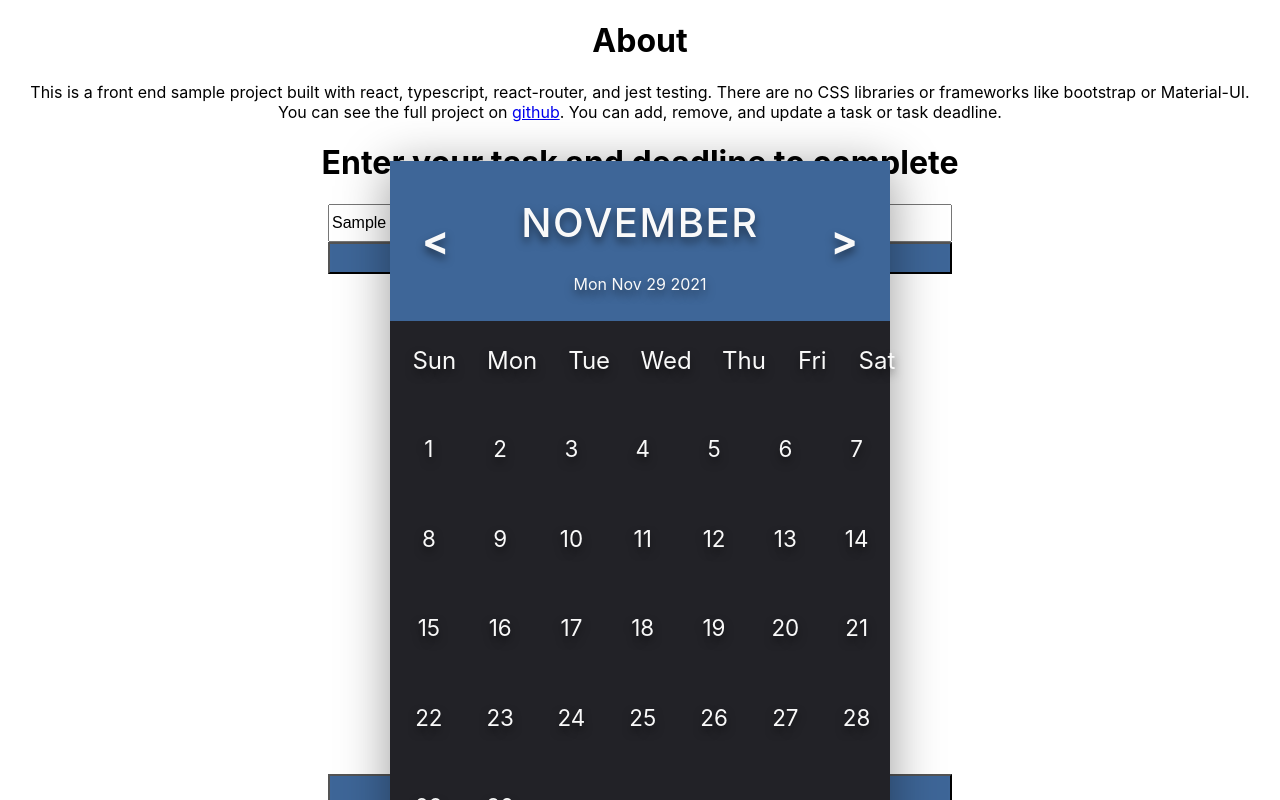
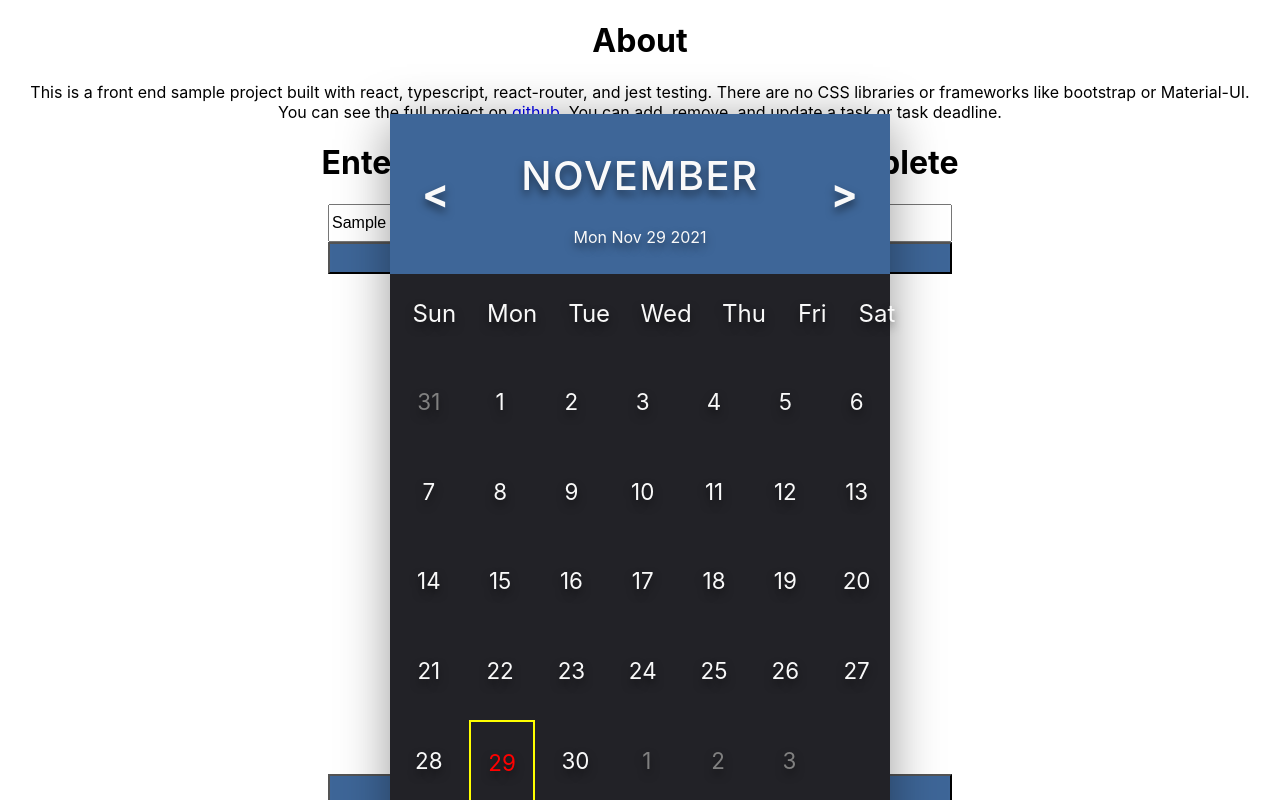
Before and after one commit to bboysamuel/todoListWithTypeScriptAndJest, a React (Create React App) app: page / in a window 1280 px wide. Both pictures are taken after typing "Sample" into the empty fields and a click on the button "Add Due Date". Shown: the top 800 px of the page. Built offline with nearby package versions, Linux system fonts and the light colour scheme.

Commit message:
added current day past and present days of month

```diff
--- a/src/components/App.css
+++ b/src/components/App.css
@@ -183,6 +183,14 @@ CALENDAR
   width: 100%;
 }
 
+.currentMonthCurrentDay {
+  color: red;
+  border: 2px solid yellow;
+}
+
+.notCurrentMonthDay {
+  color: gray;
+}
 
 /*
 this is left and right arrows for click
--- a/src/components/Calendar.tsx
+++ b/src/components/Calendar.tsx
@@ -31,12 +31,15 @@ const Calendar = (props: any) => {
 
   const [selectedDate, setSelectedDate] = useState()
 
-  console.log('showCalendar', showCalendar)
+  // console.log('showCalendar', showCalendar)
 
   const currentDate = new Date()
   // currentDate.setMonth(5) set the month to june to test
   // currentDate.setMonth(1)
   console.log('date', currentDate.getDay())
+  console.log('currentDate', currentDate)
+  const currentDayNum = currentDate.getDate()
+
 const currentMonthNumber = currentDate.getMonth()
 const [currentMonthDisplay, setCurrentMonthDisplay] = useState<string>(displayMonthsArray[currentMonthNumber])
 // console.log('currentMonth', currentMonth)
@@ -47,30 +50,42 @@ let currentDateDisplay = currentDate.toDateString()
 // ======== displays correct number of days per month =================
 const lastDayOfMonth = new Date(currentDate.getFullYear(), currentDate.getMonth() + 1, 0).getDate() // 0 gets the last day of the previous month. so add 1 month so it's current month.
 
-let daysNumbers: number[] = []
+// let daysNumbers: number[] = []
+let daysNumbers: {num: number, display: string }[] = []
 
 for(let i = 1; i <= lastDayOfMonth; i++) {
-  daysNumbers.push(i)
+  if (i === currentDayNum) {
+    console.log('days111', i, currentDayNum)
+    daysNumbers.push({num: i, display: 'currentMonthCurrentDay'})
+  } else {
+    daysNumbers.push({num: i, display: 'currentMonth'})
+
+  }
+  // daysNumbers.push({num: i, display: 'currentMonth'})
 }
 // console.log('days', daysNumbers)
 
-// =========== last month's days to display ======
+
+// =========== prev month's days to display ======
 
 
 
-let lastMonthDays: number[] = []
+// let lastMonthDays: number[] = []
+let lastMonthDays: {num: number, display: string }[] = []
 
 const prevMonthLastDay = new Date(currentDate.getFullYear(), currentDate.getMonth(), 0).getDate()
 console.log('prevMonthLastDay', prevMonthLastDay)
 
-const firstDayIdx = currentDate.getDay()
-for(let j = firstDayIdx; j > 0; j -- ) {
+const currentDayIdx = currentDate.getDay()
+for(let j = currentDayIdx; j > 0; j -- ) {
   let dayNumFromLastMonthToDisplay = prevMonthLastDay - j + 1
   console.log('dayNumFromLastMonthToDisplayOnCal', dayNumFromLastMonthToDisplay)
+  // daysNumbers.unshift({num: dayNumFromLastMonthToDisplay, display: 'prevMonth'})
 
-  lastMonthDays.push(dayNumFromLastMonthToDisplay)
+  lastMonthDays.push({num: dayNumFromLastMonthToDisplay, display: 'prevMonth'})
 
 }
+daysNumbers.unshift(...lastMonthDays)
 
 
 // ======== create next days for display
@@ -80,9 +95,11 @@ console.log('lastDayIdx', lastDayIdx)
 
 let nextDaysToDisplay = 7 - lastDayIdx - 1
 
-// for (let k = 1; k <= nextDaysToDisplay; k++ ) {
-//     let nextDayNum = k
-// }
+for (let k = 1; k <= nextDaysToDisplay; k++ ) {
+    let nextDayNum = k
+    daysNumbers.push({num: nextDayNum, display: 'nextMonth'})
+
+}
 // stopped here
 
 
@@ -107,6 +124,12 @@ const handleNextMonthNavClick = (e: React.MouseEvent): void => {
     }
     // set month state to state + 1. if prev set state to state -1
 }
+
+const renderCal = () => {
+  // add all code here. and run when clicked next or previous etc
+}
+
+console.log('daysNumbers', daysNumbers)
 
 
   return(<div className={showCalendar ? "calendarContainer show" : "calendarContainer hide"}>
@@ -142,12 +165,38 @@ const handleNextMonthNavClick = (e: React.MouseEvent): void => {
       </div>
 
       <div className="displayDayNumbers">
-        {daysNumbers.map((dayNumber: number, idx: number) => {
-          return(
-          <div key={idx} className="dayNumber">
-              {dayNumber}
-          </div>
-            )
+        {daysNumbers.map((dayNumber, idx) => {
+          console.log('dayNumber', dayNumber.num)
+          if(dayNumber.display === 'prevMonth') {
+            return(
+              <div key={idx} className="dayNumber notCurrentMonthDay prevDayNumber">
+                  {dayNumber.num}
+              </div>
+                )
+          } else if (dayNumber.display === 'currentMonth') {
+            return(
+              <div key={idx} className="dayNumber">
+                  {dayNumber.num}
+              </div>
+                )
+          } else if (dayNumber.display === 'currentMonthCurrentDay') {
+            return(
+              <div key={idx} className="dayNumber currentMonthCurrentDay">
+                  {dayNumber.num}
+              </div>
+                )
+          } else if (dayNumber.display === 'nextMonth') {
+            return(
+              <div key={idx} className="dayNumber notCurrentMonthDay nextDayNumber">
+                  {dayNumber.num}
+              </div>
+                )
+          }
+          // return(
+          // <div key={idx} className="dayNumber">
+          //     {dayNumber.num}
+          // </div>
+          //   )
         })}
       </div>
       <button className="closeCalendarButton" onClick={showCalendarOnClick}> Close </button>
```
